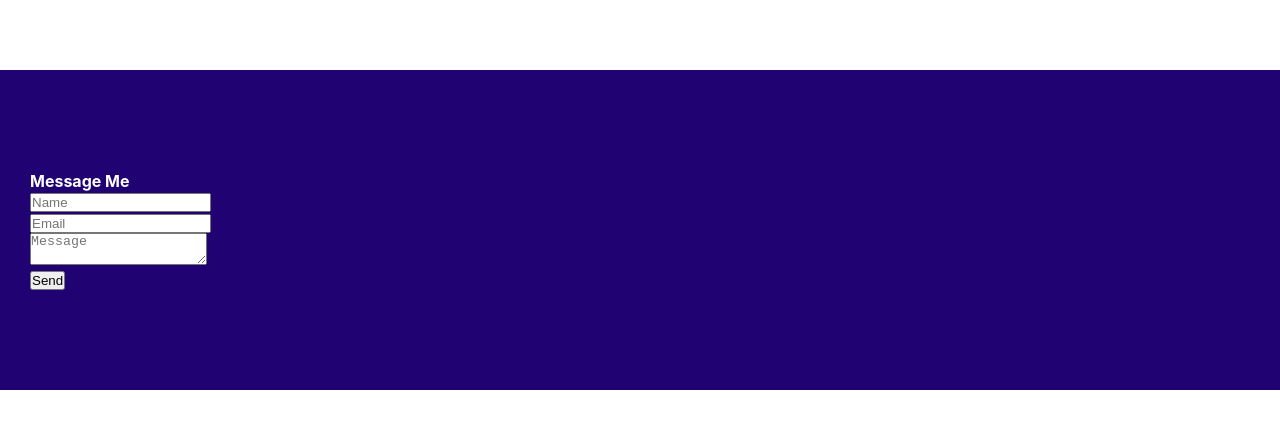
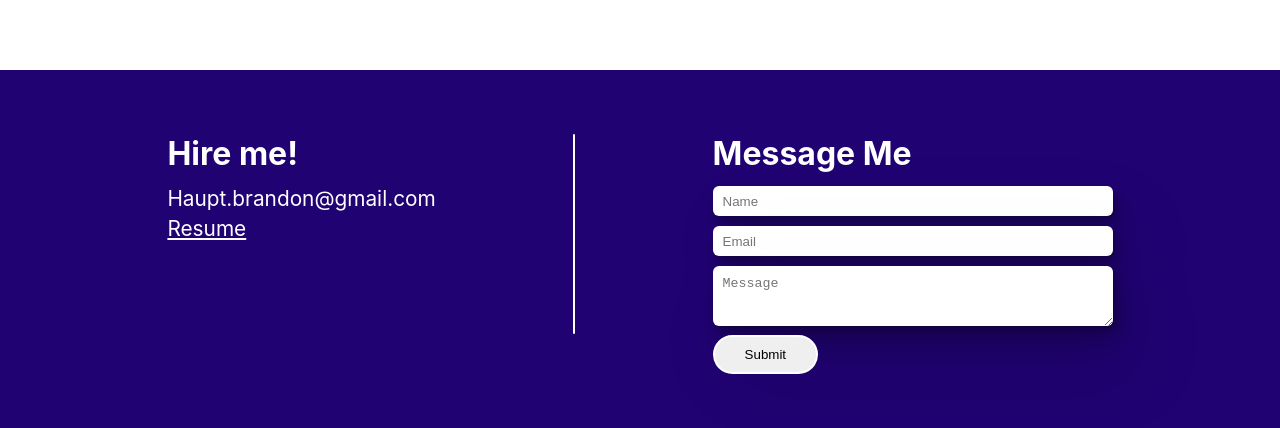
Before and after one commit to lanbow93/portfolio-frontend, a React (Create React App) app: page / in a window 1280 px wide. Shown: the part 2316-2744 px from the top of the page. Before the commit the page ends 2706 px from the top, so only its background shows below. Built offline with nearby package versions, Linux system fonts and the light colour scheme.

Commit message:
Update 2.2
- Styled Footer to better match design

```diff
--- a/src/components/Footer.js
+++ b/src/components/Footer.js
@@ -29,11 +29,17 @@ function Footer(props) {
 
     return(
       <footer>
+        <section className='footer-container'>
           <section className='HireMePlz'>
+            <h3>Hire me!</h3>
+            <p className='my-email'>Haupt.brandon@gmail.com</p>
+            <a href='https://docs.google.com/document/d/1dMG3dYKZH-3zKhAEL0s9qsO8B0ixIdVg7qP-qZ3yKIo/edit?usp=sharing' target='_blank' rel='noreferrer'>Resume</a>
+          </section>
 
-        </section>
+          <span className='verticle-line'></span>
+
           <section className="form">
-        <h4>Message Me</h4>
+            <h3>Message Me</h3>
             <form ref={form} onSubmit={sendEmail}>
               <section className='person_name'>
                 <input type="text" name="user_name" placeholder='Name'/>
@@ -47,10 +53,12 @@ function Footer(props) {
                 <textarea name="message" placeholder='Message' />
               </section>
 
-            <input type="submit" value="Send" />
+              <button type="submit" value="Send">Submit</button>
             </form>
+          </section>
 
         </section>
+
       </footer>
     );
   }
--- a/src/styles.scss
+++ b/src/styles.scss
@@ -37,6 +37,17 @@ $darkpurple: #200272;
 @mixin height-width-profile-circle {
     height: 250px;
     width: 250px;
+}
+
+@mixin box-shadow {
+    box-shadow:
+    0.6px 1.2px 2.2px rgba(0, 0, 0, 0.087),
+    1.4px 2.9px 5.3px rgba(0, 0, 0, 0.115),
+    2.6px 5.4px 10px rgba(0, 0, 0, 0.128),
+    4.7px 9.6px 17.9px rgba(0, 0, 0, 0.134),
+    8.8px 18px 33.4px rgba(0, 0, 0, 0.134),
+    21px 43px 80px rgba(0, 0, 0, 0.13)
+    ;
 }
 
 
@@ -280,12 +291,91 @@ header {
 footer {
     background-color: $darkpurple;
     color: $contrastcolor;
-    height: 20rem;
+    height: 40rem;
     display: flex;
     align-items: center;
+    justify-content: center;
     padding: 30px;
+
+    .footer-container {
+        position: relative;
+        width: 100%;
+        height: 80%;
+        display: flex;
+        flex-direction: column;
+        justify-content: space-evenly;
+
+        h3 {
+            font-size: 2rem;
+            padding-bottom: .5rem;
+        }
+
+        //######################################################
+        //################ HIRE ME SECTION  ####################
+        //######################################################
+        .HireMePlz{
+            p, a{
+                font-size: 1.3rem;
+                padding: 5px 0;
+            }
+            a{
+                color: $contrastcolor;
+                &:hover {
+                    color: #F46036;
+                }
+            }
+        }
+
+        //######################################################
+        //################## VERTICLE LINE  ####################
+        //######################################################
+        .verticle-line{
+            background-color: white;
+            width: 300px;
+            height: 2px;
+            border-radius: 100px;
+        }
+
+        //######################################################
+        //###################  MESSAGE ME  #####################
+        //######################################################
+        .form{
+
+            input, textarea {
+                width: 20rem;
+                border-radius: 6px;
+                border: none;
+                padding: 10px;
+                margin: 5px 0px;
+                color: $darkpurple;
+                @include box-shadow();
+            }
+
+            input {
+                height: 30px;
+            }
+
+            textarea{
+                height: 60px;
+            }
+
+            button {
+                border-radius: 50px;
+                border: 2px solid $contrastcolor;
+                padding: 10px 30px;
+                &:hover {
+                    cursor: pointer;
+                    border: 2px solid $contrastcolor;
+                    background-color: transparent;
+                    color: $contrastcolor;
+                }
+            }
+            .person_name, .person_email, .person_message{
+
+            }
+        }
+    }
 }
-
 
 
 
@@ -369,6 +459,91 @@ footer {
     .project {
         grid-template-columns: repeat(2, 1fr);
     }
+
+    footer{
+        height: 25rem;
+        display: flex;
+        align-items: center;
+        justify-content: center;
+
+        .footer-container {
+            position: relative;
+            width: 100%;
+            height: 80%;
+            display: flex;
+            flex-direction: row;
+            justify-content: space-evenly;
+
+            h3 {
+                font-size: 2rem;
+                padding-bottom: .5rem;
+            }
+
+            //######################################################
+            //################ HIRE ME SECTION  ####################
+            //######################################################
+            .HireMePlz{
+                p, a{
+                    font-size: 1.3rem;
+                    padding: 5px 0;
+                }
+                a{
+                    color: $contrastcolor;
+                    &:hover {
+                        color: #F46036;
+                    }
+                }
+            }
+
+            //######################################################
+            //################## VERTICLE LINE  ####################
+            //######################################################
+            .verticle-line{
+                background-color: white;
+                width: 2px;
+                height: 200px;
+                border-radius: 100px;
+            }
+
+            //######################################################
+            //###################  MESSAGE ME  #####################
+            //######################################################
+            .form{
+
+                input, textarea {
+                    width: 25rem;
+                    border-radius: 6px;
+                    border: none;
+                    padding: 10px;
+                    margin: 5px 0px;
+                    color: $darkpurple;
+                    @include box-shadow();
+                }
+
+                input {
+                    height: 30px;
+                }
+
+                textarea{
+                    height: 60px;
+                }
+
+                button {
+                    border-radius: 50px;
+                    padding: 10px 30px;
+                    &:hover {
+                        cursor: pointer;
+                        border: 2px solid $contrastcolor;
+                        background-color: transparent;
+                        color: $contrastcolor;
+                    }
+                }
+                .person_name, .person_email, .person_message{
+
+                }
+            }
+        }
+    }
 }
 
 @media (min-width: 80em) {
@@ -376,4 +551,5 @@ footer {
         grid-template-columns: repeat(3, 1fr);
 
     }
+
 }
```
Lines whose indentation alone changed are shown as unchanged.
